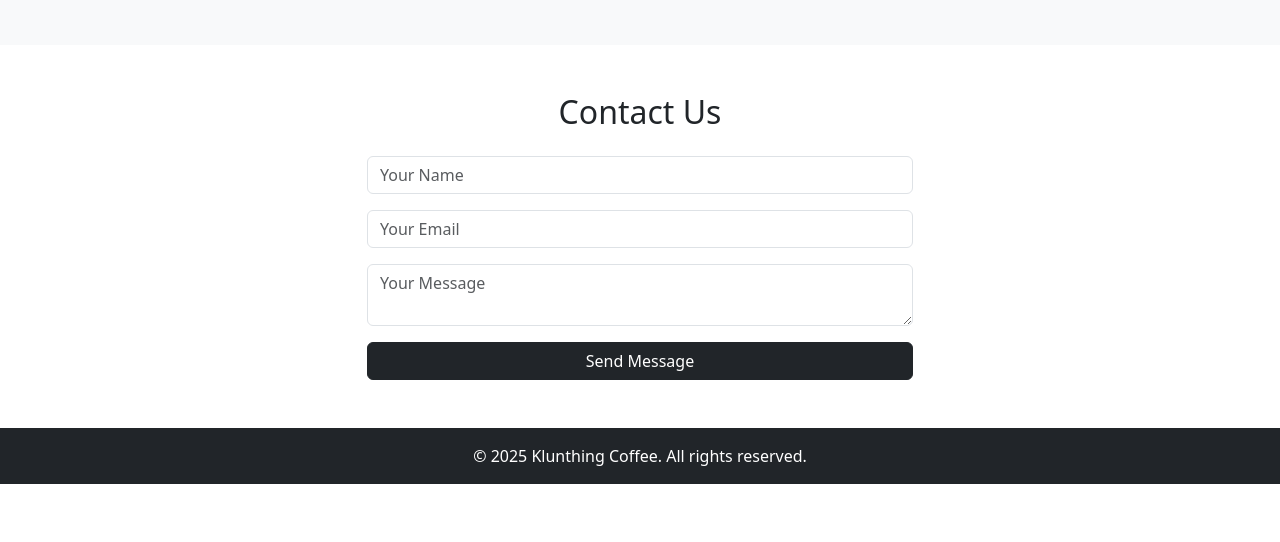
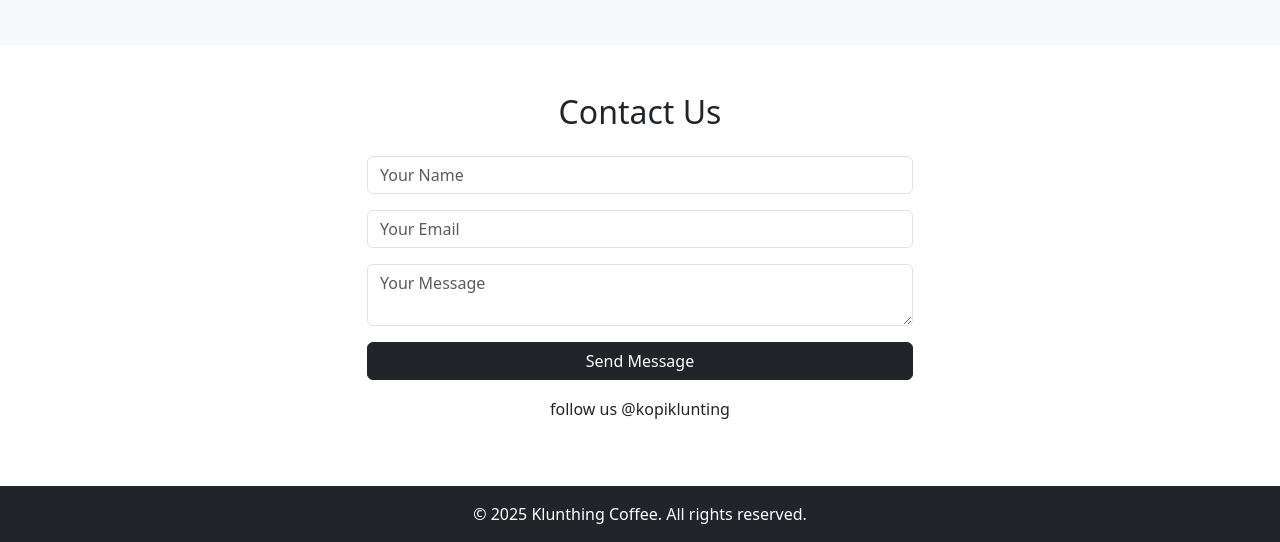
Before and after one commit to Adiwenadwi/coffee-shop, a plain HTML site: page index.html in a window 1280 px wide. Shown: the part 1603-2145 px from the top of the page. Before the commit the page ends 2087 px from the top, so only its background shows below. Drawn offline with Linux system fonts and the light colour scheme.

Commit message:
add instagram link

```diff
--- a/index.html
+++ b/index.html
@@ -115,6 +115,9 @@
                                 <textarea type="text" class="form-control" row="4" placeholder="Your Message" required></textarea>
                             </div>
                             <button type="submit" class="btn btn-dark w-100">Send Message</button>
+                            <div>
+                                <a href="https://www.instagram.com/kopiklunting/" class="btn w-100 text-center justify-content-center py-3" target="_blank">follow us @kopiklunting</a>
+                            </div>
                         </form>
                     </div>
                 </div>
```
